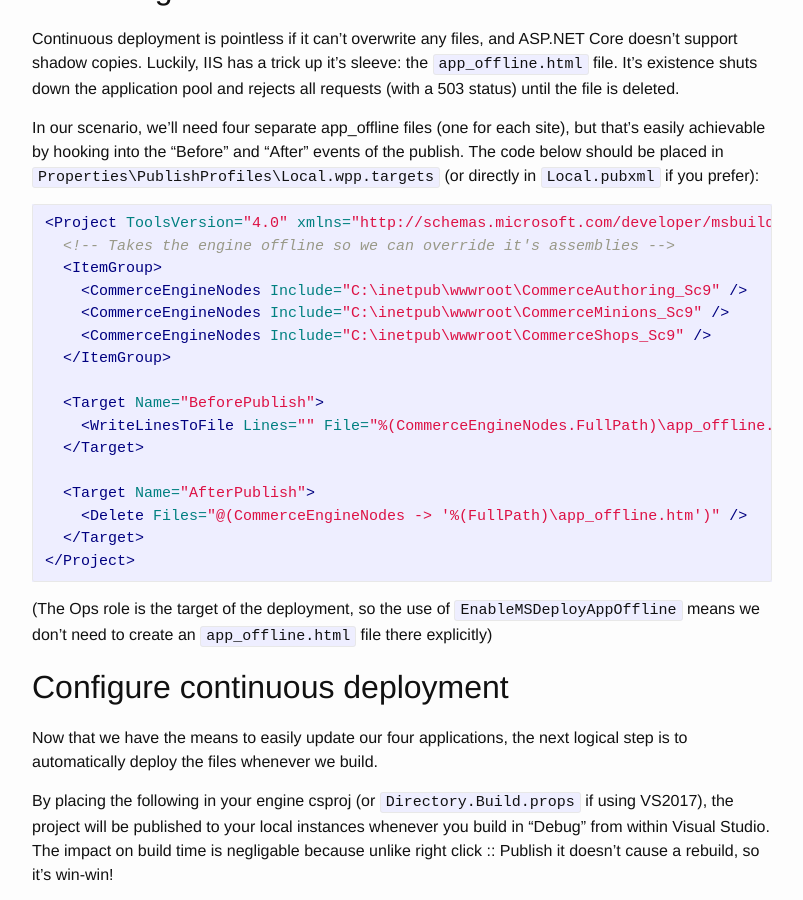
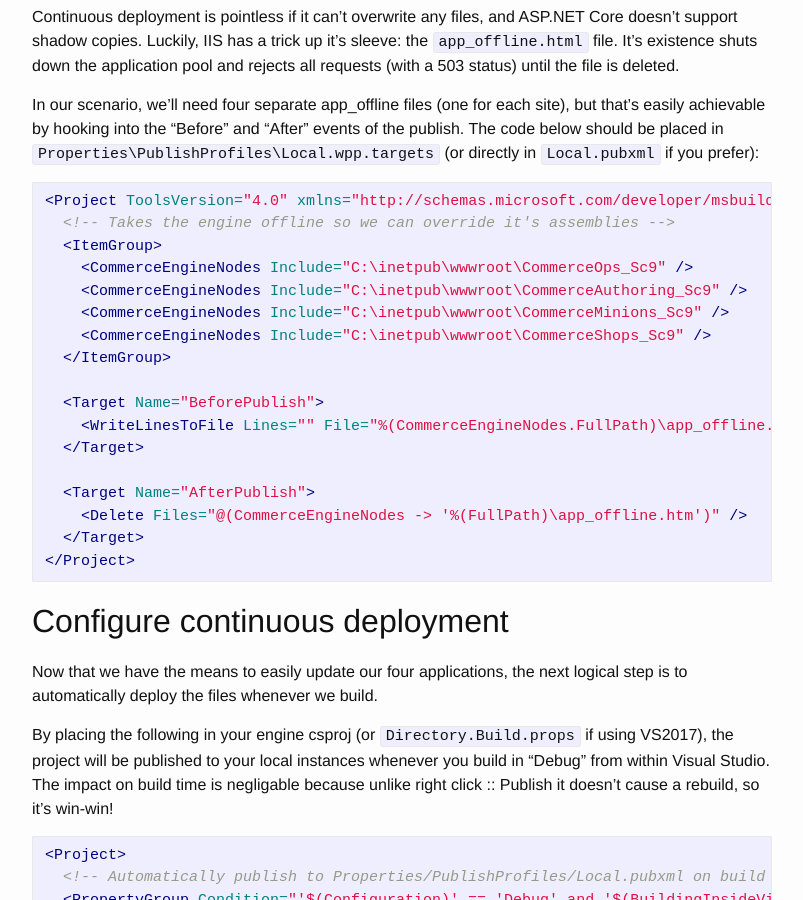
Before and after one commit to richardszalay/richardszalay.github.io, a Jekyll site: the page built from _posts/2018-06-06-commerce-engine-local-deployment.md, in a window 1280 px wide and 900 px high, scrolled down 1877 px. Shown: the whole window, without its empty margins (238-1041 px from the left). Built offline with Jekyll 4.4.1, drawn with Linux system fonts in a browser that asks for light colours; comment, search, counter and statistics services are not loaded; some of the changed text lies outside the part shown.

Commit message:
Remove references ot EnableMSDeployAppOffline
Only works for MSDeploy, which FileSystem deployments are not

````diff
--- a/_posts/2018-06-06-commerce-engine-local-deployment.md
+++ b/_posts/2018-06-06-commerce-engine-local-deployment.md
@@ -83,6 +82,7 @@ In our scenario, we'll need four separate app_offline files (one for each site),
 <Project ToolsVersion="4.0" xmlns="http://schemas.microsoft.com/developer/msbuild/2003">
   <!-- Takes the engine offline so we can override it's assemblies -->
   <ItemGroup>
+    <CommerceEngineNodes Include="C:\inetpub\wwwroot\CommerceOps_Sc9" />
     <CommerceEngineNodes Include="C:\inetpub\wwwroot\CommerceAuthoring_Sc9" />
     <CommerceEngineNodes Include="C:\inetpub\wwwroot\CommerceMinions_Sc9" />
     <CommerceEngineNodes Include="C:\inetpub\wwwroot\CommerceShops_Sc9" />
@@ -97,8 +97,6 @@ In our scenario, we'll need four separate app_offline files (one for each site),
   </Target>
 </Project>
 ```
-
-(The Ops role is the target of the deployment, so the use of `EnableMSDeployAppOffline` means we don't need to create an `app_offline.html` file there explicitly)
 
 ## Configure continuous deployment
 
````
Also changed, not shown: other parts of _posts/2018-06-06-commerce-engine-local-deployment.md (+0 -1 lines).
